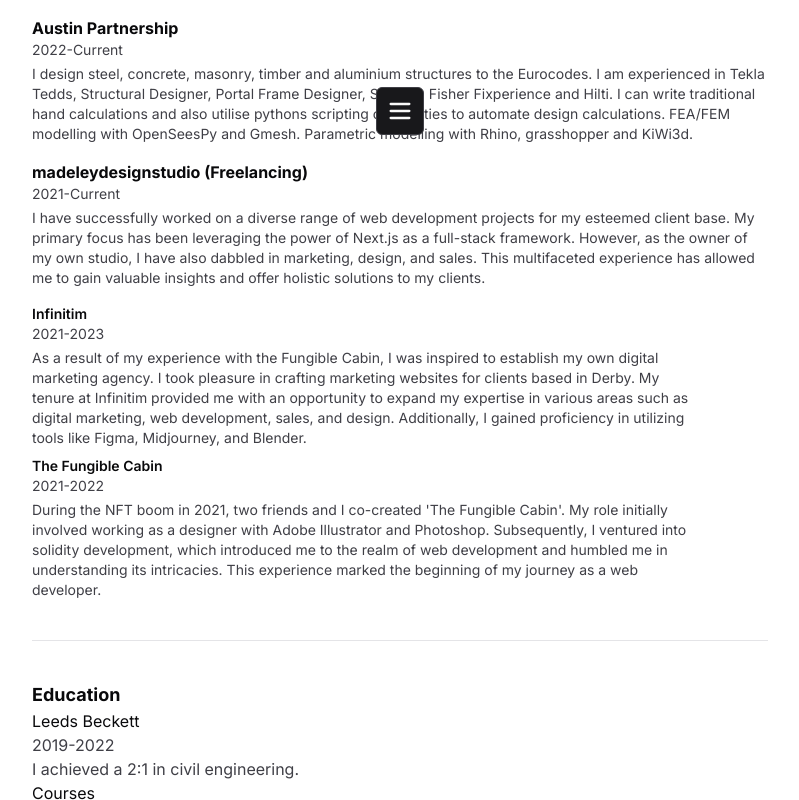
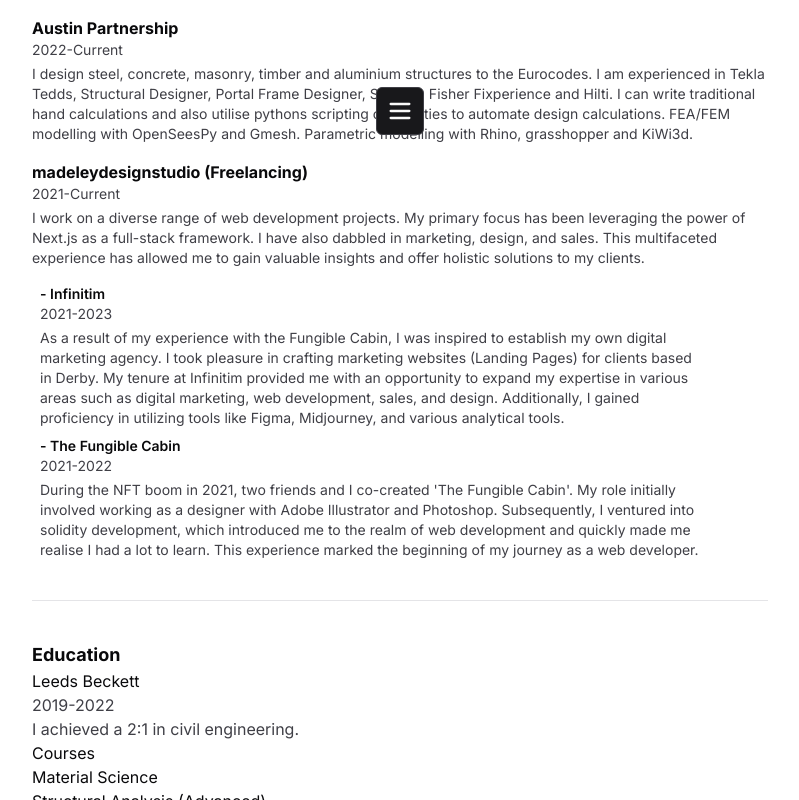
Before and after one commit to mxdeley/mxdeleyv2, a Next.js app: page /cv in a window 1280 px wide. Shown: the part 641-1441 px from the top of the page, without its empty margins (240-1039 px from the left). Built offline with nearby package versions, Linux system fonts and the light colour scheme.

Commit message:
added basic tech stack

```diff
--- a/src/app/cv/page.tsx
+++ b/src/app/cv/page.tsx
@@ -84,14 +84,11 @@
           <p className="text-sm">
             With more than four years of experience as a freelance web
             developer, I&apos;ve honed my skills at my own design studio{" "}
-            <Link href="#" className="text-zinc-950">
+            <Link href="#" className="text-zinc-950 font-bold">
               madeleydesignstudio
             </Link>
             . You can find my preferred tech stack{" "}
-            <Link
-              href="./resources/tech_stack"
-              className="text-zinc-950 font-bold"
-            >
+            <Link href="./cv/web-stack" className="text-zinc-950 font-bold">
               here
             </Link>
             . Additionally, I hold a BEng in civil engineering and have spent
@@ -147,40 +144,38 @@
             <h3 className="font-bold">madeleydesignstudio (Freelancing)</h3>
             <h4 className="text-zinc-700 text-sm">2021-Current</h4>
             <p className="text-zinc-700 text-sm mt-1">
-              I have successfully worked on a diverse range of web development
-              projects for my esteemed client base. My primary focus has been
-              leveraging the power of Next.js as a full-stack framework.
-              However, as the owner of my own studio, I have also dabbled in
-              marketing, design, and sales. This multifaceted experience has
-              allowed me to gain valuable insights and offer holistic solutions
-              to my clients.
+              I work on a diverse range of web development projects. My primary
+              focus has been leveraging the power of Next.js as a full-stack
+              framework. I have also dabbled in marketing, design, and sales.
+              This multifaceted experience has allowed me to gain valuable
+              insights and offer holistic solutions to my clients.
             </p>
           </div>
           <div className="max-w-2xl flex flex-col justify-end space-y-2 ">
-            <div>
-              <h5 className="text-sm font-semibold">Infinitim</h5>
+            <div className="ml-2">
+              <h5 className="text-sm font-semibold"> - Infinitim</h5>
               <h4 className="text-zinc-700 text-sm">2021-2023</h4>
               <p className="text-zinc-700 text-sm mt-1">
                 As a result of my experience with the Fungible Cabin, I was
                 inspired to establish my own digital marketing agency. I took
-                pleasure in crafting marketing websites for clients based in
-                Derby. My tenure at Infinitim provided me with an opportunity to
-                expand my expertise in various areas such as digital marketing,
-                web development, sales, and design. Additionally, I gained
-                proficiency in utilizing tools like Figma, Midjourney, and
-                Blender.
+                pleasure in crafting marketing websites (Landing Pages) for
+                clients based in Derby. My tenure at Infinitim provided me with
+                an opportunity to expand my expertise in various areas such as
+                digital marketing, web development, sales, and design.
+                Additionally, I gained proficiency in utilizing tools like
+                Figma, Midjourney, and various analytical tools.
               </p>
             </div>
-            <div>
-              <h5 className="text-sm font-semibold">The Fungible Cabin</h5>
+            <div className="ml-2">
+              <h5 className="text-sm font-semibold">- The Fungible Cabin</h5>
               <h4 className="text-zinc-700 text-sm">2021-2022</h4>
               <p className="text-zinc-700 text-sm mt-1">
                 During the NFT boom in 2021, two friends and I co-created
                 &apos;The Fungible Cabin&apos;. My role initially involved
                 working as a designer with Adobe Illustrator and Photoshop.
                 Subsequently, I ventured into solidity development, which
-                introduced me to the realm of web development and humbled me in
-                understanding its intricacies. This experience marked the
+                introduced me to the realm of web development and quickly made
+                me realise I had a lot to learn. This experience marked the
                 beginning of my journey as a web developer.
               </p>
             </div>
--- /dev/null
+++ b/src/app/cv/web-stack/page.tsx
@@ -0,0 +1,18 @@
+import Image from "next/image";
+import React from "react";
+
+const WebStack = () => {
+  return (
+    <div className="flex mx-auto items-center justify-center h-screen">
+      <Image
+        src="/test.svg"
+        width={800}
+        height={800}
+        alt="basic-stack"
+        className="mb-16"
+      />
+    </div>
+  );
+};
+
+export default WebStack;
```
Also changed, not shown: public/test.svg (added).
